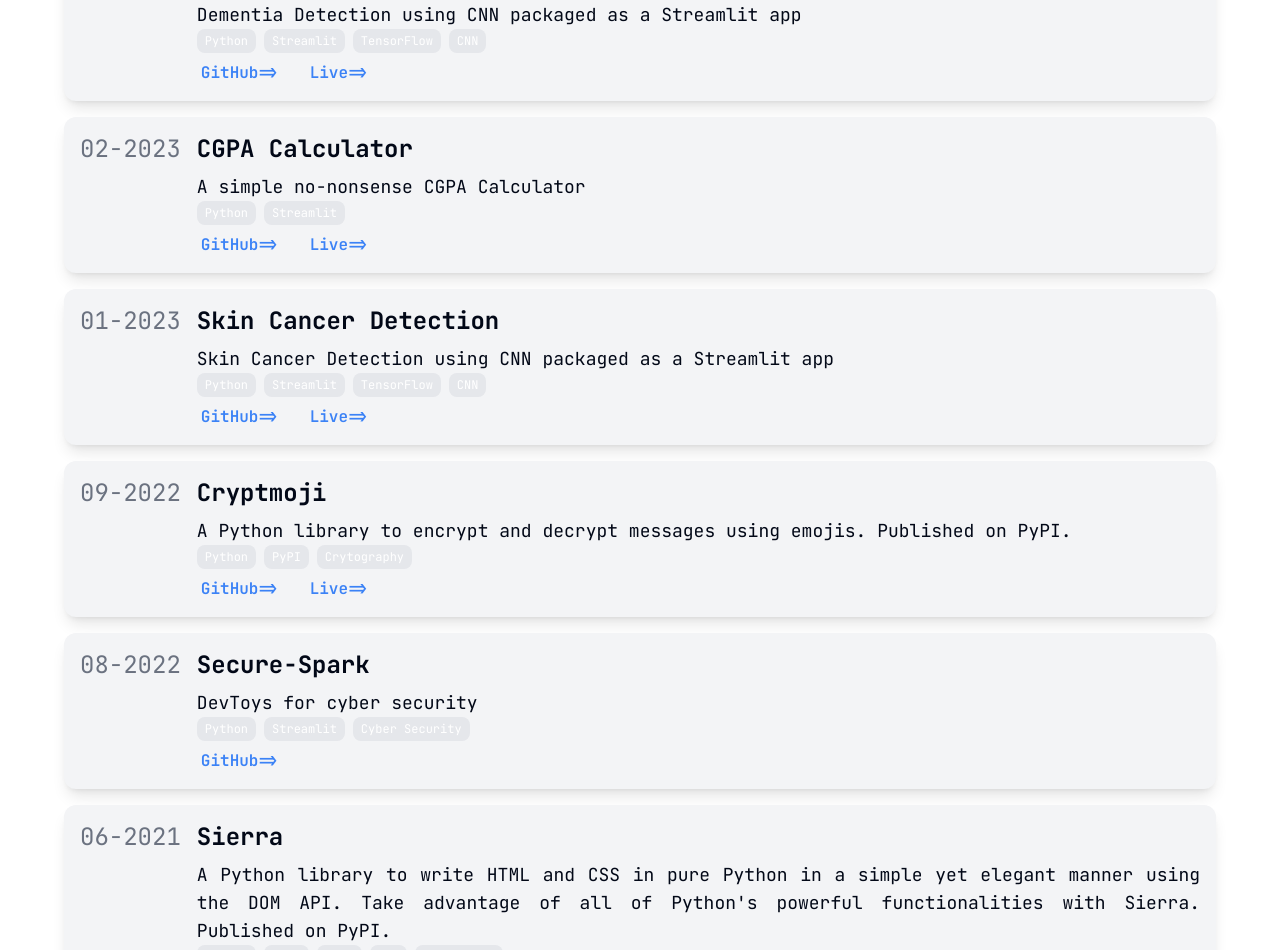
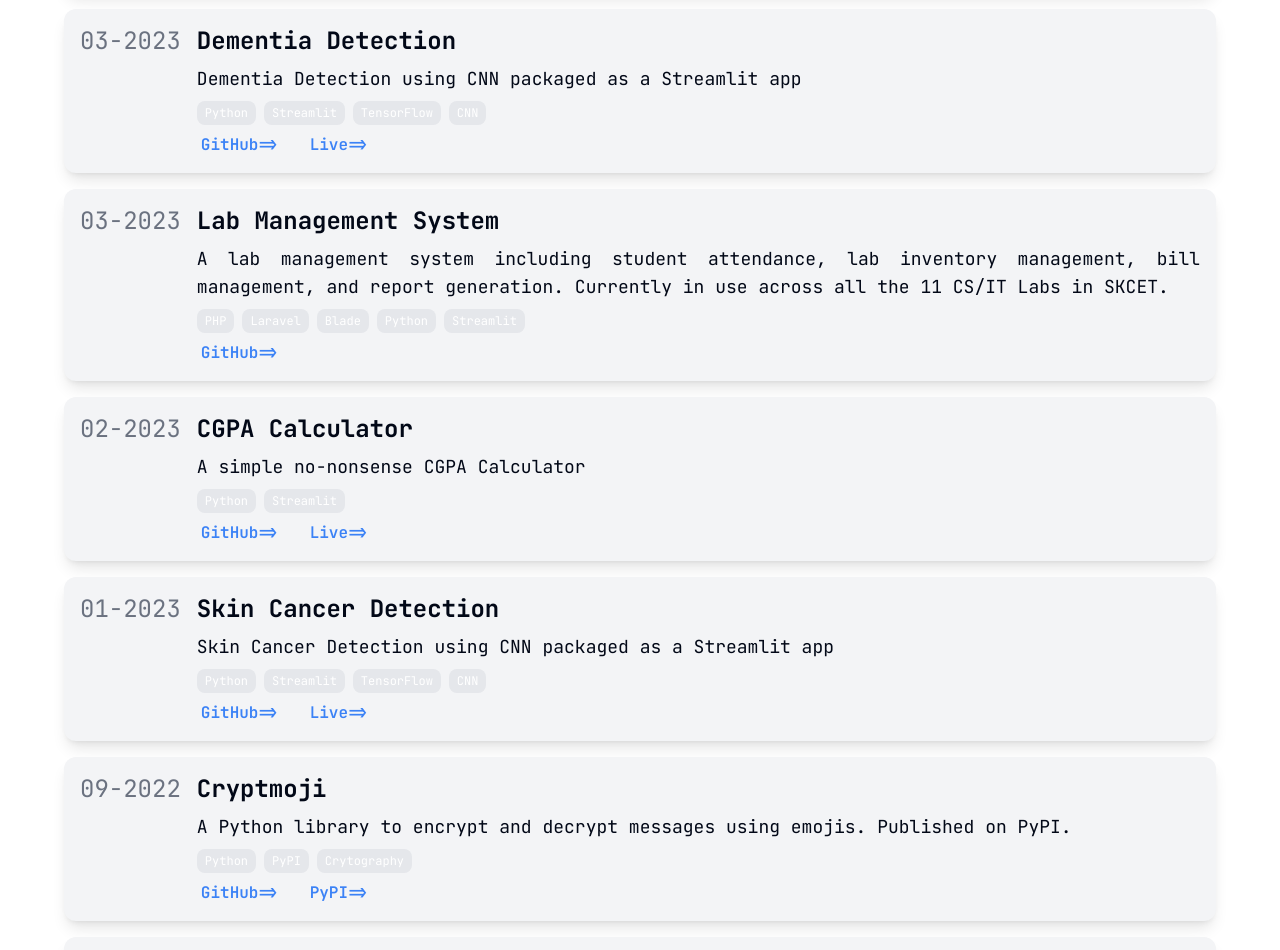
Before and after one commit to Siddhesh-Agarwal/Siddhesh-Agarwal.github.io, a Next.js app: page /projects in a window 1280 px wide. Shown: the part 1280-2230 px from the top of the page. Built offline with nearby package versions, Linux system fonts and the light colour scheme.

Commit message:
Enhance Projects Page

```diff
--- a/app/projects/page.tsx
+++ b/app/projects/page.tsx
@@ -16,7 +16,7 @@ type LinkInfo = {
 type Tool = {
     name: string
     desc: string
-    links: LinkInfo[]
+    links: [LinkInfo, ...LinkInfo[]] // Ensures at least one link and unique names
     tags: string[]
     date: CustomDate
 }
@@ -118,7 +118,7 @@ const ProjectsorTools: Tool[] = [
         desc: "A Python library to encrypt and decrypt messages using emojis. Published on PyPI.",
         links: [
             { name: "GitHub", url: "https://github.com/Siddhesh-Agarwal/Cryptmoji/" },
-            { name: "Live", url: "https://pypi.org/project/cryptmoji/" }
+            { name: "PyPI", url: "https://pypi.org/project/cryptmoji/" }
         ],
         tags: ["Python", "PyPI", "Crytography"],
         date: { year: 2022, month: 9 }
@@ -134,10 +134,10 @@ const ProjectsorTools: Tool[] = [
     },
     {
         name: "Sierra",
-        desc: "A Python library to write HTML and CSS in pure Python in a simple yet elegant manner using the DOM API. Take advantage of all of Python's powerful functionalities with Sierra. Published on PyPI.",
+        desc: "A Python library to write HTML and CSS in pure Python in a simple yet elegant manner using the DOM API.",
         links: [
             { name: "GitHub", url: "https://github.com/BrainStormYourWayIn/sierra/" },
-            { name: "Live", url: "https://pypi.org/project/sierra/" }
+            { name: "PyPI", url: "https://pypi.org/project/sierra/" }
         ],
         tags: ["Python", "PyPI", "HTML", "CSS", "JavaScript"],
         date: { year: 2021, month: 6 }
@@ -147,12 +147,37 @@ const ProjectsorTools: Tool[] = [
         desc: "A Python library to perform matrix and Vector operations. Published on PyPI.",
         links: [
             { name: "GitHub", url: "https://github.com/Siddhesh-Agarwal/matmath/" },
-            { name: "Live", url: "https://pypi.org/project/matmath/" }
+            { name: "PyPI", url: "https://pypi.org/project/matmath/" }
         ],
         tags: ["Python", "PyPI", "Maths"],
         date: { year: 2021, month: 6 }
     },
+    {
+        name: "Lab Management System",
+        desc: "A lab management system including student attendance, lab inventory management, bill management, and report generation. Currently in use across all the 11 CS/IT Labs in SKCET.",
+        links: [
+            { name: "GitHub", url: "https://github.com/Siddhesh-Agarwal/lab-management-system" }
+        ],
+        tags: ["PHP", "Laravel", "Blade", "Python", "Streamlit"],
+        date: { year: 2023, month: 3 }
+    }
 ]
+
+function ProjectTag({ tag }: { tag: string }) {
+    return (
+        <span className="bg-gray-200 dark:bg-gray-700 text-white dark:text-gray-50 px-2 py-1 rounded-sm">
+            {tag}
+        </span>
+    )
+}
+
+function ProjectLink({ linkObj }: { linkObj: LinkInfo }) {
+    return (
+        <Link href={linkObj.url} target="_blank" rel="noreferrer" className="text-blue-500 dark:text-blue-400 hover:underline px-0 md:px-1">
+            {linkObj.name}<span className="hidden md:inline-block">{"=>"}</span>
+        </Link>
+    )
+}
 
 function ToolCard({ data }: { data: Tool }) {
     return (
@@ -161,9 +186,9 @@ function ToolCard({ data }: { data: Tool }) {
             <div className="text-gray-500 dark:text-gray-400 text-lg md:text-2xl mr-4">
                 {data.date.month < 10 ? `0${data.date.month}` : data.date.month}-{data.date.year}
             </div>
-            <div>
+            <div className="flex flex-col gap-2">
                 {/* Title */}
-                <h2 className="text-lg md:text-2xl font-bold dark:text-gray-50 mb-2">{data.name}</h2>
+                <h2 className="text-lg md:text-2xl font-bold dark:text-gray-50">{data.name}</h2>
 
                 {/* Description */}
                 <p className="text-md md:text-lg dark:text-gray-50 text-wrap md:text-justify">
@@ -174,20 +199,16 @@ function ToolCard({ data }: { data: Tool }) {
                 <div className="flex flex-row gap-2 text-xs flex-wrap">
                     {
                         data.tags.map((tag, index) => (
-                            <span key={index} className="bg-gray-200 dark:bg-gray-700 text-white dark:text-gray-50 px-2 py-1 rounded-sm">
-                                {tag}
-                            </span>
+                            <ProjectTag tag={tag} key={index} />
                         ))
                     }
                 </div>
 
                 {/* Links */}
-                <div className="flex gap-4 md:gap-6 items-center mt-2 text-wrap font-semibold">
+                <div className="flex gap-4 md:gap-6 items-center text-wrap font-semibold">
                     {
                         data.links.map((linkObj, index) => (
-                            <Link key={index} href={linkObj.url} target="_blank" rel="noreferrer" className="text-blue-500 dark:text-blue-400 hover:underline px-0 md:px-1">
-                                {linkObj.name}<span className="hidden md:inline-block">{"=>"}</span>
-                            </Link>
+                            <ProjectLink linkObj={linkObj} key={index} />
                         ))
                     }
                 </div>
@@ -207,6 +228,9 @@ function DisplayTools({ tools }: { tools: Tool[] }) {
 
     return (
         <div className="flex flex-col gap-4 max-w-6xl mx-auto">
+            <h1 className="text-4xl font-bold mb-6 semibold dark:text-gray-50">
+                Projects/Tools I{"'"}ve Built:
+            </h1>
             {tools.map((tool, index) => (
                 <ToolCard key={index} data={tool} />
             ))}
@@ -219,9 +243,6 @@ export default function ProjectsPage() {
         <>
             <Navbar hide="projects" />
             <main className="container px-4 md:px-8 lg:px-12 min-w-full bg-white dark:bg-gray-900 py-6 md:pb-12">
-                <h1 className="text-4xl font-bold mb-6 semibold dark:text-gray-50">
-                    Projects/Tools I{"'"}ve Built:
-                </h1>
                 <DisplayTools tools={ProjectsorTools} />
             </main>
         </>
--- a/components/Intro.tsx
+++ b/components/Intro.tsx
@@ -103,7 +103,7 @@ export const Intro: React.FC = () => {
             <div className="grid grid-cols-1 gap-6 py-6">
                 <div className="mb-5">
                     <p className="text-left md:text-justify">
-                        My name is <strong>Siddhesh Agarwal</strong>, I am a <strong>Computer Science student</strong> and a <strong>Hobbyist Developer</strong> with a keen interest in <strong>Backend Development</strong> and <strong>DevOps</strong>. I have been programming for the past {new Date().getFullYear() - 2019} years, since I was 16 yo. Currently, I&apos;m working on honing my skills in <strong>Golang</strong> and <strong>React Native</strong>. I am also learning <strong>Machine Learning</strong> and <strong>Deep Learning</strong> to build AI-powered applications. I am a <strong>Full Stack Developer</strong>.
+                        My name is <strong>Siddhesh Agarwal</strong>, I am a <strong>Computer Science student</strong> and a <strong>Hobbyist Developer</strong> with a keen interest in <strong>Backend Development</strong> and <strong>DevOps</strong>. I have been programming for the past {new Date().getFullYear() - 2019} years, since I was 16 yo. Currently, I&apos;m working on honing my skills in <strong>Golang</strong> and <strong>React Native</strong>. I am also learning <strong>Machine Learning</strong> and <strong>Deep Learning</strong> to build AI-powered applications.
                     </p>
                 </div>
                 <div className="place-items-center">
```
